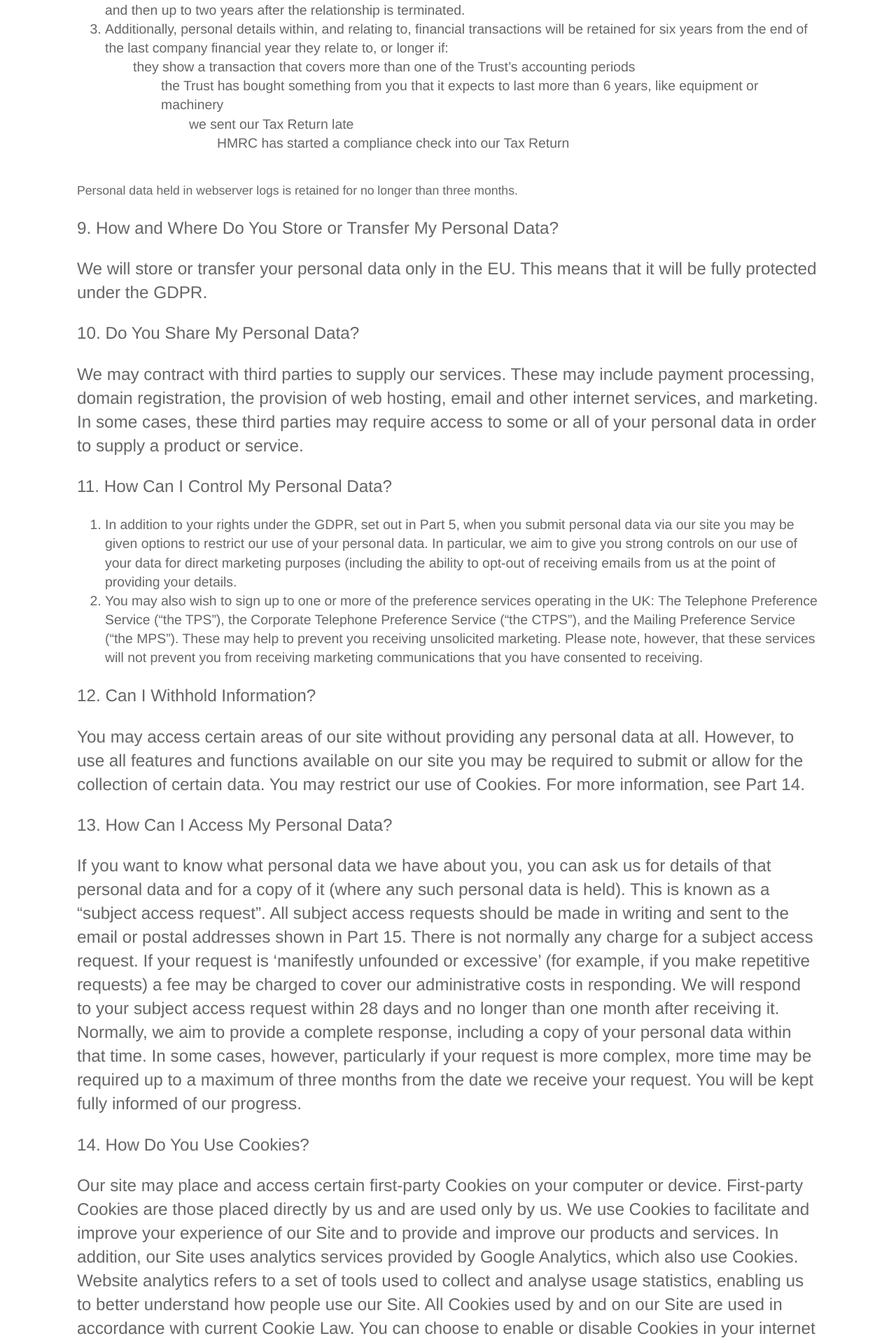
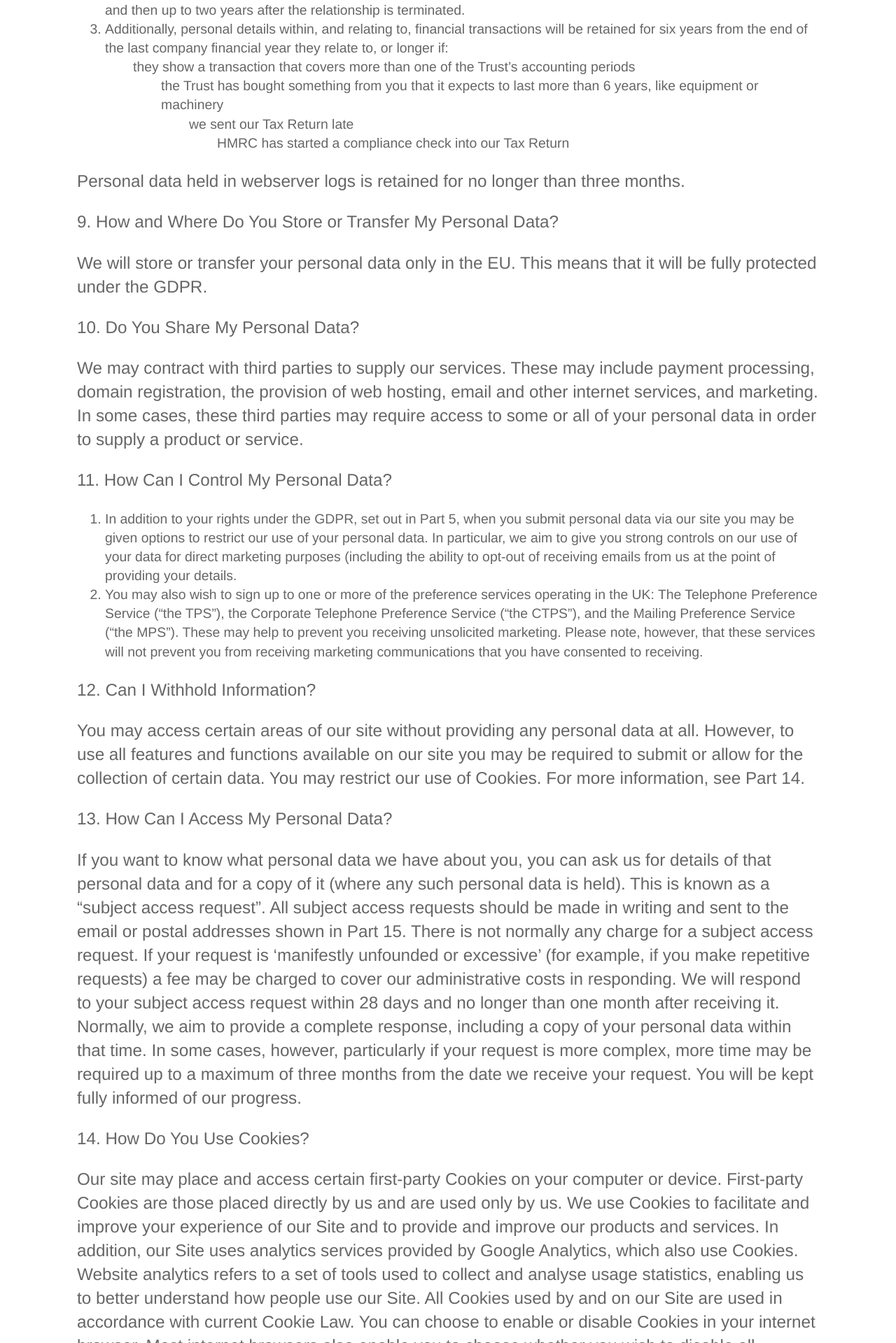
Before and after one commit to chriswilde1946/goodneighboursrp.org.uk, a Jekyll site: the page built from PrivacyPolicy.html, in a window 1280 px wide. Shown: the part 3570-5489 px from the top of the page at 70% size. Built offline with Jekyll 4.4.1, drawn with Linux system fonts in a browser that asks for light colours.

```diff
--- a/PrivacyPolicy.html
+++ b/PrivacyPolicy.html
@@ -88,8 +88,8 @@ terminated.
 <ul>	they show a transaction that covers more than one of the Trust’s accounting periods
 <ul>	the Trust has bought something from you that it expects to last more than 6 years, like equipment or machinery
 <ul>	we sent our Tax Return late
-<ul>	HMRC has started a compliance check into our Tax Return</ol><br>
-	Personal data held in webserver logs is retained for no longer than three months.</p>
+<ul>	HMRC has started a compliance check into our Tax Return</ol></p>
+	<p>Personal data held in webserver logs is retained for no longer than three months.</p>
 
 				<p>9. How and Where Do You Store or Transfer My Personal Data?</p>
 
```
